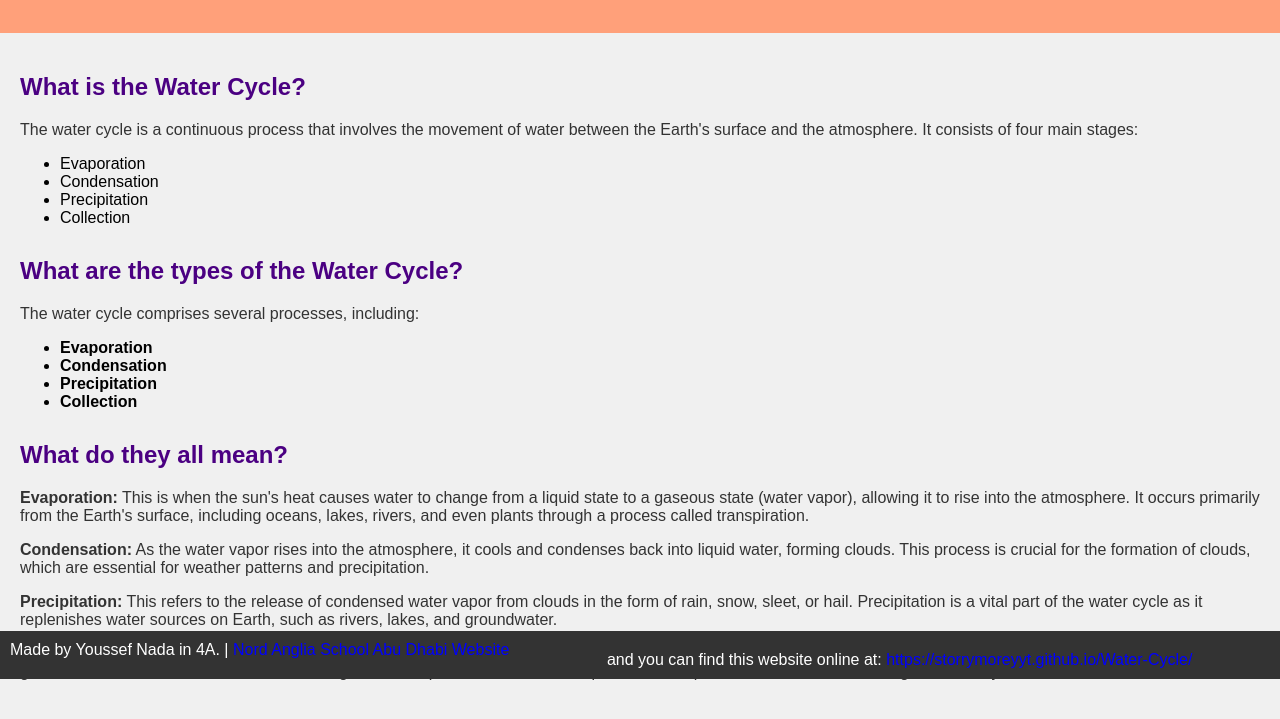
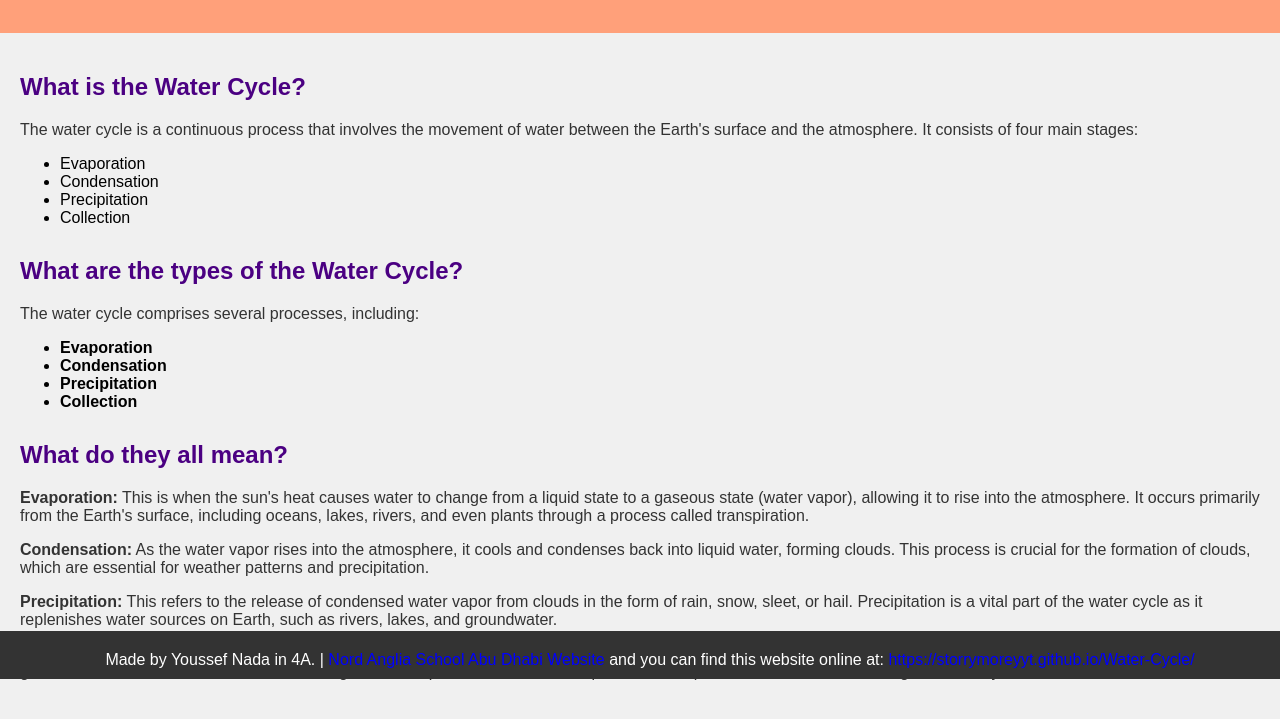
Before and after one commit to StorryMoreyYT/Water-Cycle, a plain HTML site: page index.html in a window 1280 px wide. Shown: the part 121-840 px from the top of the page. Drawn offline with Linux system fonts and the light colour scheme.

Commit message:
Update styles.css

```diff
--- a/styles.css
+++ b/styles.css
@@ -40,10 +40,11 @@ footer {
 }
 
 .footer-info {
-  float: left;
+  display: inline-block;
 }
 
 .website-link {
+  display: inline-block;
   margin-top: 10px;
 }
 
```
